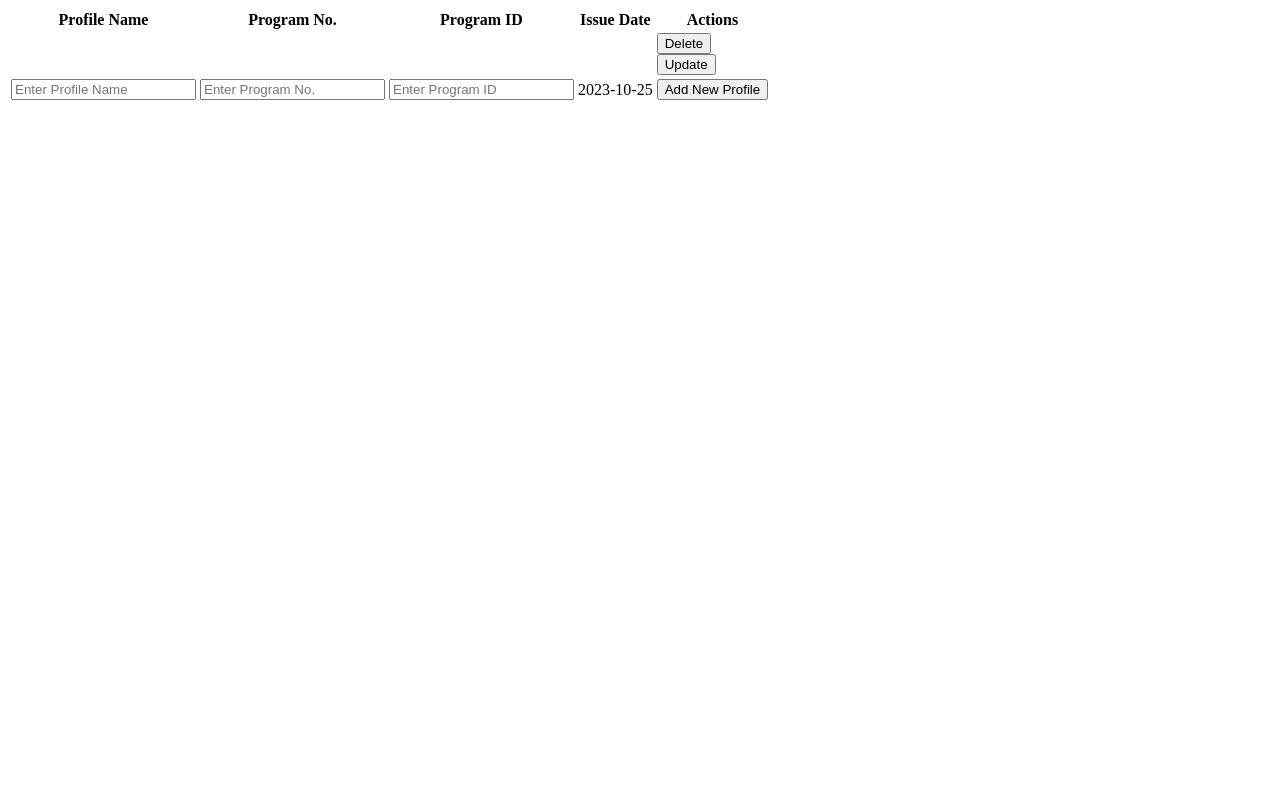
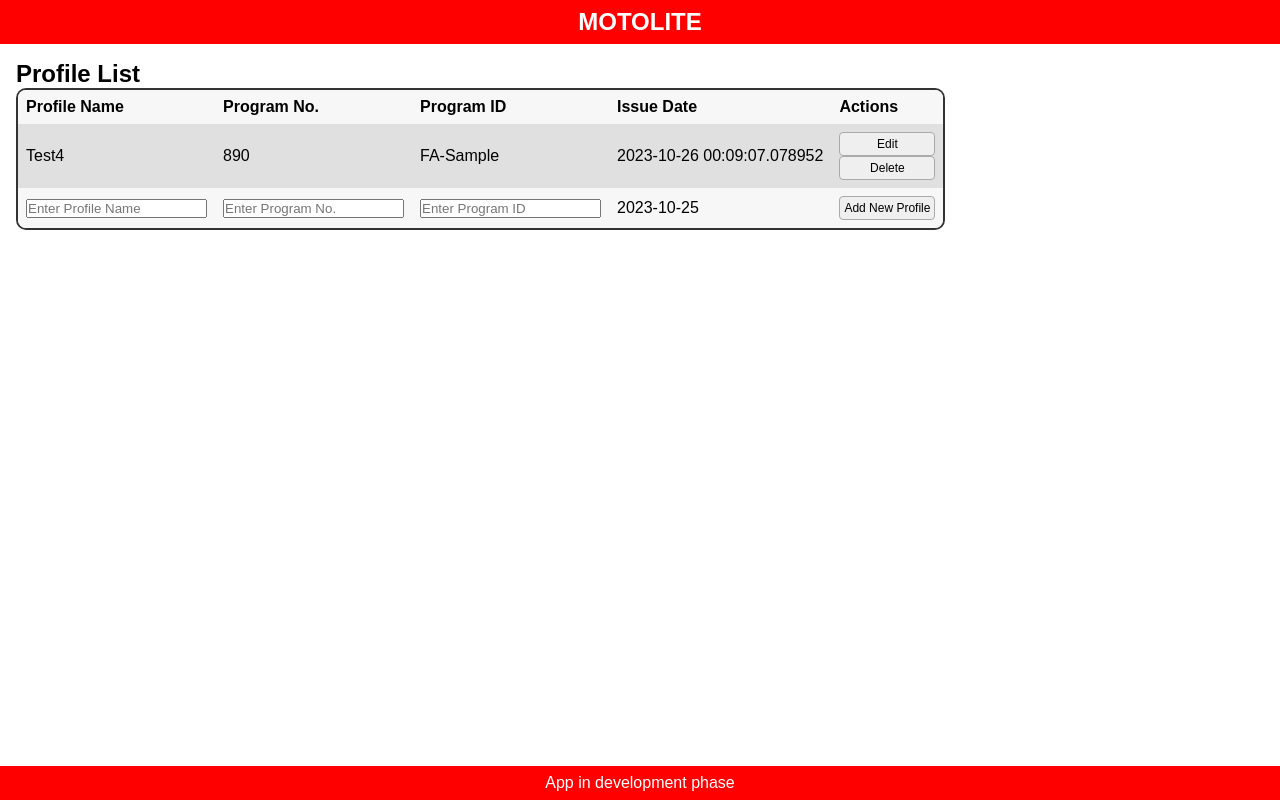
Before and after one commit to jknaga2lop/flaskapp, a Flask app: page / in a window 1280 px wide. Run offline with Flask 3, Linux system fonts and the light colour scheme.

Commit message:
new big changes

```diff
--- a/app.py
+++ b/app.py
@@ -1,4 +1,4 @@
-from flask import Flask, render_template, url_for
+from flask import Flask, render_template, url_for, request, redirect
 from flask_sqlalchemy import SQLAlchemy
 from datetime import datetime
 
@@ -40,10 +40,72 @@ class Step(db.Model):
     # Relationship to reference the associated Profile object from a Step object
     profile = db.relationship('Profile', back_populates='steps')
 
+@app.route('/edit/<int:profile_id>', methods=['GET', 'POST'])
+def edit_profile(profile_id):
+    # Get the profile by ID
+    profile = Profile.query.get_or_404(profile_id)
+
+    # If it's a POST request, that means the form has been submitted and we need to update our data
+    if request.method == 'POST':
+        # Update profile details (add more as needed)
+        profile.profile_name = request.form.get('profile_name')
+        profile.program_no = request.form.get('program_no')
+        profile.program_id = request.form.get('program_id')
+        # ... (include other fields if they are to be edited)
+
+        # Commit changes
+        db.session.commit()
+
+        # Redirect back to home after editing
+        return redirect(url_for('home'))
+
+    # If it's a GET request, we just render the edit page
+    steps = profile.steps.all()
+    return render_template('edit.html', profile=profile, steps=steps)
+
+@app.route('/delete/<int:profile_id>', methods=['GET'])
+def delete_profile(profile_id):
+    profile = Profile.query.get_or_404(profile_id)
+    db.session.delete(profile)
+    db.session.commit()
+    return redirect(url_for('home'))
+
 @app.route('/', methods=['POST','GET'])
 def home():
+    profiles = Profile.query.all()
     current_date = datetime.today().strftime('%Y-%m-%d')
-    return render_template("index.html", current_date=current_date)
+    error_message = None  # Initialize an error message to None
+
+    if request.method == 'POST':
+        profile_name = request.form.get('profile_name')
+        program_no = request.form.get('program_no')
+        program_id = request.form.get('program_id')
+
+        # Check for duplicate profile_name
+        existing_profile = Profile.query.filter_by(profile_name=profile_name).first()
+        if existing_profile:
+            error_message = "A profile with that name already exists. Please use a different name."
+
+        else:
+            # Assuming the program_no should be an integer
+            # Convert it to int, but provide a default value of None if conversion fails
+            try:
+                program_no = int(program_no)
+            except (TypeError, ValueError):
+                program_no = None
+
+            new_profile = Profile(
+                profile_name=profile_name,
+                program_no=program_no,
+                program_id=program_id,
+                issue_date=datetime.today()  # Setting the current date for issue_date
+            )
+
+            db.session.add(new_profile)
+            db.session.commit()
+            return redirect(url_for('home'))  # Redirect to homepage after adding the new profile
+
+    return render_template("index.html", current_date=current_date, profiles=profiles, error=error_message)
 
 if __name__ == "__main__":
     with app.app_context():
--- a/static/css/style.css
+++ b/static/css/style.css
@@ -0,0 +1,83 @@
+main {
+    display: flex;
+    flex-direction: column;
+    justify-content: flex-start;
+    align-items: flex-start;
+    flex: 1;
+    padding: 16px;
+}
+
+/* This will target all table headers and align their text to the left */
+th {
+    text-align: left;
+}
+
+/* Apply rounded rectangle outer border to the entire table */
+table.index {
+    border-collapse: separate;  /* This is important for spacing between rows */
+    border-spacing: 0;          /* Remove default spacing */
+    border: 2px solid #333;     /* Change color as desired */
+    border-radius: 10px;        /* Rounded corners */
+    width: 100%;                /* Optional, to take full width */
+    overflow: hidden;           /* To ensure border radius works on child elements */
+}
+
+/* Add borders for the rows */
+table.index tbody tr {
+    border-bottom: 1px solid #ccc;  /* Change color as desired */
+    padding-top: 4px;
+    padding-bottom: 4px;
+}
+
+/* Alternate row colors */
+table.index tbody tr:nth-child(odd) {
+    background-color: #f7f7f7;  /* Light gray, looks good on white */
+}
+
+table.index tbody tr:nth-child(even) {
+    background-color: #e0e0e0;  /* Slightly darker gray */
+}
+
+table.index th,
+table.index td {
+    padding: 8px;
+}
+
+/* Basic reset to remove margin and padding */
+* {
+    margin: 0;
+    padding: 0;
+    box-sizing: border-box;
+}
+
+/* Make the body a flex container and set it to full viewport height */
+body {
+    display: flex;
+    flex-direction: column;
+    min-height: 100vh;
+    font-family: Arial, sans-serif;  /* Adjust as needed */
+}
+
+/* Style the header and footer */
+header, footer {
+    background-color: red;
+    color: white;
+    padding: 8px 16px;  /* Adjust as needed */
+    text-align: center;
+}
+
+.btn-style {
+    padding: 4px; /* Adjust as needed */
+    font-size: 12px; /* Adjust as needed */
+    cursor: pointer;
+    border: 1px solid #aaa;
+    border-radius: 4px;
+    transition: background-color 0.3s, color 0.3s; /* Smooth transition for hover */
+    height: 24px;
+    width: 96px;
+}
+
+.btn-style:hover {
+    background-color: #3498db; /* Change to your desired hover color */
+    color: white;
+}
--- /dev/null
+++ b/static/js/scripts.js
@@ -0,0 +1,6 @@
+function confirmDelete(profileName, profileId) {
+    var r = confirm("Are you sure you want to delete the profile: " + profileName + "?");
+    if (r == true) {
+        window.location.href = '/delete/' + profileId;
+    }
+}
--- a/templates/base.html
+++ b/templates/base.html
@@ -9,16 +9,17 @@
     {% endblock head %}
 </head>
 <body>
-    <head>
-
-    </head>
+    <header>
+        <h2>MOTOLITE</h2>
+    </header>
     <main>
         {% block main_content %}
 
         {% endblock main_content %}
     </main>
     <footer>
-
+        App in development phase
     </footer>
+    <script src="{{ url_for('static', filename='js/scripts.js') }}"></script>
 </body>
 </html>
--- a/templates/index.html
+++ b/templates/index.html
@@ -5,7 +5,15 @@
 {% endblock head %}
 
 {% block main_content %}
-<table>
+{% if error %}
+<p style="color: red;">{{ error }}</p>
+{% endif %}
+<div>
+    <h2>Profile List</h2>
+</div>
+
+<form action="/" method="post">
+    <table class="index">
         <tr>
             <th>Profile Name</th>
             <th>Program No.</th>
@@ -14,27 +22,29 @@
             <th>Actions</th>
         </tr>
         <!-- Loop all the data from Profile here later -->
+        {% for profile in profiles %}
         <tr>
-        <td></td>
-        <td></td>
-        <td></td>
-        <td></td>
+            <td>{{ profile.profile_name }}</td>
+            <td>{{ profile.program_no }}</td>
+            <td>{{ profile.program_id }}</td>
+            <td>{{ profile.issue_date }}</td>
             <td>
-            <button onclick="location.href='your_delete_url_here';">Delete</button>
+                <button class = "btn-style" onclick="location.href='edit/{{profile.id}}';">Edit</button>
                 <br>
-            <button onclick="location.href='your_update_url_here';">Update</button>
+                <button class = "btn-style" onclick="confirmDelete('{{ profile.profile_name }}', '{{ profile.id }}')">Delete</button>
             </td>
         </tr>
+        {% endfor %}
         <!-- final row -->
-    <form action="/add-profile" method="post">
         <tr>
             <td><input type="text" name="profile_name" required placeholder="Enter Profile Name"></td>
             <td><input type="number" name="program_no" placeholder="Enter Program No."></td>
             <td><input type="text" name="program_id" placeholder="Enter Program ID"></td>
             <td>{{ current_date }}</td> <!-- Issue Date will be left empty -->
-            <td><input type="submit" value="Add New Profile"></td>
+            <td><input class = "btn-style" type="submit" value="Add New Profile"></td>
         </tr>
+    </table>
 </form>
-</table>
+
 
 {% endblock main_content %}
```
Also changed, not shown: templates/edit.html (added, +32 -0 lines), instance/test.db. Lines whose indentation alone changed are shown as unchanged.
